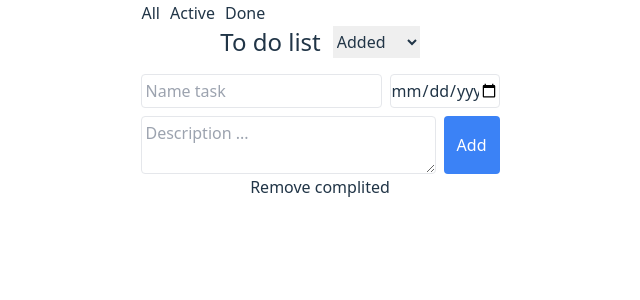
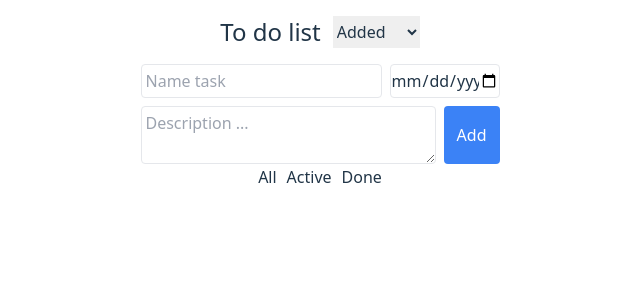
Before and after one commit to Piretr0/ToDo-List, a React (Vite) app in the folder todo-list/: page / in a window 1280 px wide. Shown: the top 300 px of the page, without its empty margins (320-960 px from the left). Built offline with nearby package versions, Linux system fonts and the light colour scheme.

Commit message:
fixed filters

```diff
--- a/todo-list/src/App.jsx
+++ b/todo-list/src/App.jsx
@@ -1,4 +1,4 @@
-import { useEffect, useState, useRef } from 'react'
+import { useEffect, useState } from 'react'
 
 import './App.css'
 
@@ -9,43 +9,39 @@ function App() {
     return load ? JSON.parse(load) : []
   })
 
-  const [taskName, setTaskName] = useState("")
-  const [date, setDate] = useState("")
-  const [description, setDescription] = useState("")
-
   const [editingId, setEditingId] = useState(null)
   const [editingText, setEditingText] = useState("")
 
-  const [isRemoving, setIsRemoving] = useState(false);
+  const [sortBy, setSortBy] = useState(() => {
+    const load = localStorage.getItem("sortBy")
+    return load ? JSON.parse(load) : []
+  })
+  const [filterBy, setFilterBy] = useState(() => {
+    const load = localStorage.getItem("filterBy")
+    return load ? JSON.parse(load) : []
+  })
+  const [filteredTasks, setFilteredTasks] = useState(tasks)
 
-  const [sortBy, setSortBy] = useState("added");
 
   useEffect(()=> {
     localStorage.setItem("tasks",JSON.stringify(tasks))
-  },[tasks]
+    localStorage.setItem("sortBy",JSON.stringify(sortBy))
+    localStorage.setItem("filterBy",JSON.stringify(filterBy))
+  },[tasks, sortBy, filterBy]
   )
 
-  const addTask = (e) => {
-    e.preventDefault()
-    if (!taskName.trim()) return
-    setTasks([{
-      id: Date.now(),
-      taskName,
-      description: description ? description : "",
-      done: false,
-      date: date ? date : "none"
-    },
-    ...tasks
-  ])
-  setTaskName("")
-  setDate("")
-  setDescription("")
-  }
+  useEffect(() => {
+    handleFilterChange(filterBy);
+  }, [tasks, filterBy, sortBy]);
+
   const toggleTask = (id) => {
     setTasks(tasks.map(x => x.id === id ? { ...x, done: !x.done } : x))
+    setFilteredTasks(tasks.map(x => x.id === id ? { ...x, done: !x.done } : x))
+    handleFilterChange(filterBy);
   }
 
   const removeTask = (id) => {
+    console.log("Removing task with id:", id);
     setTasks(tasks.filter(x => x.id !== id))
   }
 
@@ -59,7 +55,6 @@ function App() {
   }
 
   const saveEditing = (id, changedText) => {
-    if (isRemoving) return;
     setTasks(tasks.map(x => x.id === id ? { ...x, taskName: changedText } : x))
     setEditingId(null)
     setEditingText("")
@@ -82,16 +77,30 @@ function App() {
   .sort((a, b) => a.done - b.done);
   };
 
-
-
   const handleSortChange = (newSort) => {
     setSortBy(newSort);
-    setTasks(prevTasks => sortTasks(prevTasks, newSort));
+    setFilteredTasks(prevTasks => sortTasks(prevTasks, newSort));
   };
+
+  const handleFilterChange = (newFilter, baseTasks = tasks) => {
+    setFilterBy(newFilter);
+
+    let filtered = [];
+    if (newFilter === "all") {
+      filtered = baseTasks;
+    } else if (newFilter === "active") {
+      filtered = baseTasks.filter(task => !task.done);
+    } else if (newFilter === "completed") {
+      filtered = baseTasks.filter(task => task.done);
+    }
+
+    setFilteredTasks(sortTasks(filtered, sortBy));
+  };
+
 
   const DivColsetTest = () => {
     return (
-      <div className="colsetTest flex gap-2">
+      <div className="colsetTest flex justify-center gap-2">
         <button onClick={() => handleFilterChange("all")}>All</button>
         <button onClick={() => handleFilterChange("active")}>Active</button>
         <button onClick={() => handleFilterChange("completed")}>Done</button>
@@ -101,6 +110,29 @@ function App() {
 
 
   const FormTaskAdd = ()=>{
+
+  const [taskName, setTaskName] = useState("")
+  const [date, setDate] = useState("")
+  const [description, setDescription] = useState("")
+
+  const addTask = (e) => {
+    e.preventDefault()
+    if (!taskName.trim()) return
+    setTasks([{
+      id: Date.now(),
+      taskName,
+      description: description ? description : "",
+      done: false,
+      date: date ? date : "none"
+    },
+    ...tasks
+  ])
+  handleFilterChange(filterBy);
+  setTaskName("")
+  setDate("")
+  setDescription("")
+  }
+
     return (
       <div>
         <form onSubmit={addTask}>
@@ -138,7 +170,7 @@ function App() {
     return(
       <div>
         <ul className='flex flex-col'>
-          {tasks.map((x) => (
+          {filteredTasks.map((x) => (
             <li key={x.id} className='flex border p-2 rounded'>
                 {/* <div>
                   <details className='mr-2'>
@@ -164,11 +196,10 @@ function App() {
                       />
                       <button
                         className="border rounded px-1 ml-2 relative group"
-                        onMouseDown={() => setIsRemoving(true)}
+                        onMouseDown={(e) => e.preventDefault()}
                         onClick={() => {
                           removeTask(x.id);
                           setEditingId(null);
-                          setIsRemoving(false);
                         }}
                       >
                         X
@@ -181,7 +212,7 @@ function App() {
                   ) : (
                     <div className="items-center">
                       <span
-                      className={x.done ? " w-full line-through text-gray-400 cursor-pointer" : "cursor-pointer"}
+                      className={x.done ? " w-full line-through text-gray-400 cursor-pointer" : "cursor-pointer max-w-[200px] sm:max-w-[300px] md:max-w-[400px] lg:max-w-[600px] xl:max-w-[800px] 2xl:max-w-[1000px]"}
                       onClick={() => startEditing(x.id, x.taskName)}
                       >
                         {x.taskName}
@@ -233,8 +264,8 @@ function App() {
   return (
     <>
      <div>
-        <DivColsetTest/>
-        <div className='flex flex-row justify-center mb-4'>
+
+        <div className='flex flex-row justify-center mb-4 mt-4'>
           <h1 className=' text-2xl mr-3'>To do list</h1>
           <select value={sortBy} onChange={(e) => handleSortChange(e.target.value)}>
             <option value="added">Added</option>
@@ -242,12 +273,19 @@ function App() {
           </select>
         </div>
         <FormTaskAdd/>
-
+        <DivColsetTest/>
         <TaskMap/>
 
-      <div>
-          <button className="border rounded px-2" onClick={() => removeAllCheckedTask()}>Remove complited</button>
-      </div>
+        {tasks.some(x => x.done) && (
+          <div>
+            <button
+              className="border rounded px-2"
+              onClick={removeAllCheckedTask}
+            >
+              Remove completed
+            </button>
+          </div>
+      )}
 
      </div>
     </>
```
